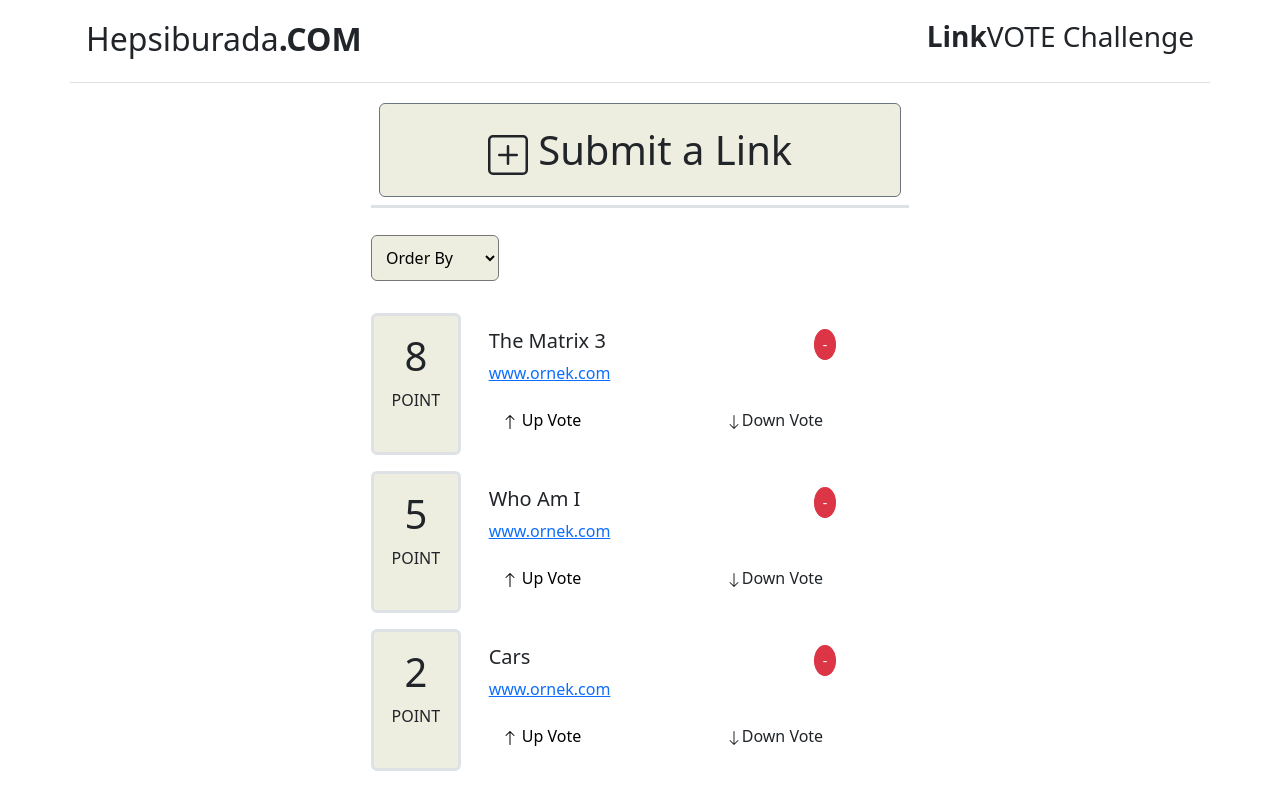
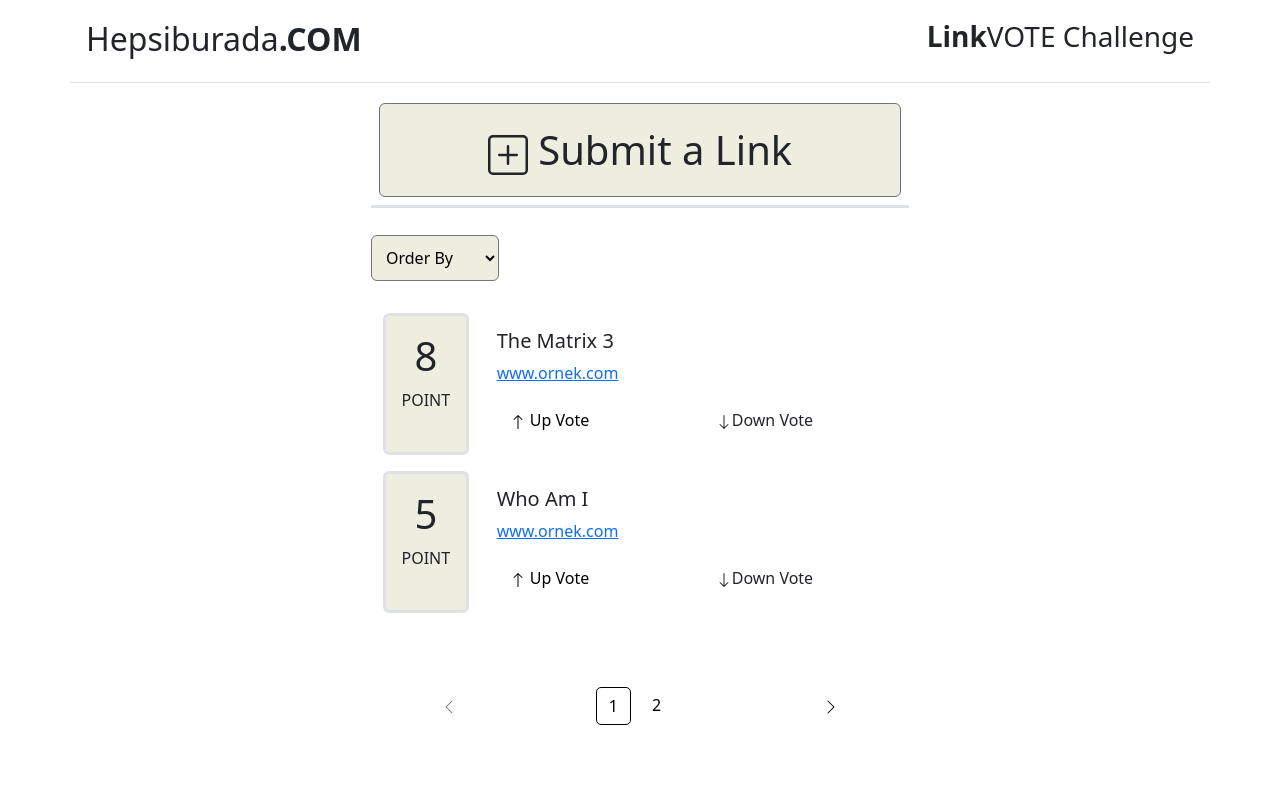
Before and after one commit to FiratGuler/React_Task_1, a React (Create React App) app: page / in a window 1280 px wide. Built offline with nearby package versions, Linux system fonts and the light colour scheme.

Commit message:
"Pagination" Tamam

```diff
--- a/src/Context/siteContext.js
+++ b/src/Context/siteContext.js
@@ -34,7 +34,7 @@ const Provider = ({ children }) => {
 
     const [show, setShow] = useState(true)
 
-
+    const SortedContent = Content.sort(SortedInf === true ? ((a, b) => (a.rating - b.rating)) : (a, b) => (b.rating - a.rating))
 
 
     const data = {
@@ -44,6 +44,7 @@ const Provider = ({ children }) => {
         setContent,
         SortedInf,
         setSortedInf,
+        SortedContent
 
 
     }
--- a/src/components/Content.js
+++ b/src/components/Content.js
@@ -1,5 +1,6 @@
 import { React, useState, useRef, useEffect } from 'react';
 import { useSite } from '../Context/siteContext';
+import PaginationComp from "./PaginationComp";
 
 import { Container, Col, Row, Card, Button, Modal, Alert } from 'react-bootstrap';
 import { ArrowUp, ArrowDown } from 'react-bootstrap-icons';
@@ -10,7 +11,7 @@ import autoAnimate from '@formkit/auto-animate'
 
 export default function Contents() {
 
-    const { Content, setContent, SortedInf } = useSite()
+    const { SortedContent, setContent } = useSite()
 
 
     const parent = useRef(null)
@@ -19,10 +20,8 @@ export default function Contents() {
         parent.current && autoAnimate(parent.current)
     }, [parent])
 
-
-
     const UpVote = (content) => {
-        setContent(Content.map(u => u === content ? (
+        setContent(SortedContent.map(u => u === content ? (
             {
                 ...u,
                 rating: parseInt(u.rating + 1),
@@ -34,7 +33,7 @@ export default function Contents() {
 
     const DownVote = (content) => {
 
-        setContent(Content.map(u => u === content ? (
+        setContent(SortedContent.map(u => u === content ? (
             {
                 ...u,
                 rating: u.rating - 1
@@ -45,12 +44,11 @@ export default function Contents() {
 
     }
 
-    const setBoxId = (i,b) => {
+    const setBoxId = (i, b) => {
         setBox(i)
         setShow(true)
         setdeleteName(b)
     }
-
 
     const Delete = (i) => {
         setContent(content => content.filter((content, id) => content.id !== i))
@@ -59,6 +57,10 @@ export default function Contents() {
         setAlertShow(true)
 
     }
+
+    setInterval(() => {
+        setAlertShow(false)
+    }, 4000)
 
     const handleClose = () => setShow(false);
 
@@ -69,16 +71,31 @@ export default function Contents() {
     const [box, setBox] = useState();
     const [deleteName, setdeleteName] = useState();
 
-    setInterval(() => {
-        setAlertShow(false)
-    }, 4000)
+    const [currentPage, setCurrentPage] = useState(1);
+    const [ContentPerPage] = useState(2)
+
+    const indexOfLastContent = currentPage * ContentPerPage;
+    const indexOfFirstContent = indexOfLastContent - ContentPerPage;
+    const currentContent = SortedContent.slice(indexOfFirstContent, indexOfLastContent);
+    const totalPagesNum = Math.ceil(SortedContent.length / ContentPerPage)
+
+
+    const [style, setStyle] = useState({ display: 'none' });
+
+    const [deleteShowcont, setdeleteShowcont] = useState(true)
+
+    const DeleteShow = () => {
+        setdeleteShowcont(!deleteShowcont)
+        deleteShowcont === true ? setStyle({ display: 'block' }) : setStyle({ display: 'none' })
+    }
     return (
 
-        <>
+        <Container>
+            <Row>
                 <div ref={parent} >
-                {Content.sort(SortedInf === true ? ((a, b) => (a.rating - b.rating)) : (a, b) => (b.rating - a.rating)).map((content) => (
+                    {currentContent.map((content) => (
 
-                    <Container key={content.id} className="my-3" >
+                        <Container key={content.id} className="my-3" onClick={DeleteShow}>
 
                             <Row className="Content_div">
                                 <Col lg="2" className='border rounded border-3 text-center BackgroundMY pt-3'>
@@ -88,9 +105,12 @@ export default function Contents() {
                                 <Col lg="9" >
                                     <Card className="border-0 ">
 
-                                    <Card.Body >
+                                        <Card.Body>
+
                                             <Card.Title >{content.name}
-                                            <Button className='float-end btn-danger rounded-circle' size="sm" onClick={() => setBoxId(content.id,content.name)}>-</Button>
+
+                                                <Button className='float-end btn-danger rounded-circle' style={style} size="sm" onClick={() => setBoxId(content.id, content.name)}>-</Button>
+
                                             </Card.Title>
                                             <Card.Link>{content.url}</Card.Link>
                                             <Card.Text>
@@ -113,6 +133,7 @@ export default function Contents() {
                     ))}
                 </div>
 
+                <PaginationComp pages={totalPagesNum} setCurrentPage={setCurrentPage} currentPage={currentPage} />
 
                 <Modal show={show} key={box} onHide={handleClose}>
                     <Modal.Header className='bg-dark text-white' closeButton>
@@ -121,7 +142,7 @@ export default function Contents() {
                     <Modal.Body >
                         <Container align="center"  >
                             <Row className='fs-5 text-black-50 mt-3'><p>Do you want remove:</p></Row>
-                        <Row ><h2>{Content.map((a) => a.id === box ? a.name : '')}</h2></Row>
+                            <Row ><h2>{SortedContent.map((a) => a.id === box ? a.name : '')}</h2></Row>
                         </Container>
                     </Modal.Body>
 
@@ -136,13 +157,15 @@ export default function Contents() {
 
                     </Modal.Footer>
                 </Modal>
+
+
+            </Row>
             {alertShow &&
                 <Alert show={alertShow} className='position-absolute top-0 start-50 translate-middle-x m-5' variant="success">
 
                     <b>{deleteName}</b> removed.
                 </Alert>}
-
-        </>
+        </Container>
     )
 
 
--- /dev/null
+++ b/src/components/PaginationComp.js
@@ -0,0 +1,54 @@
+import { useEffect, useState } from "react";
+import { Col } from "react-bootstrap"
+import { ChevronLeft, ChevronRight } from "react-bootstrap-icons"
+
+export default function PaginationComp({ pages, setCurrentPage, ContentPerPage }) {
+
+
+
+
+    const numOfPages = [];
+
+    for (let i = 1; i <= pages; i++) {
+        numOfPages.push(i);
+    }
+
+    const [currentButton, setCurrentButton] = useState(1)
+
+    useEffect(() => {
+        setCurrentPage(currentButton)
+    }, [currentButton, setCurrentPage])
+
+
+
+
+    return (
+        <div className="clearfix p-5 ">
+            <ul className="pagination justify-content-center border-0" >
+                <Col>
+                    <li className={`${currentButton === 1 ? 'page-item disabled' : 'page-item'} float-start  `}><a href="#!" className="page-link BTN_pagi"
+                        onClick={() => setCurrentButton((prev) => prev === 1 ? prev : prev - 1)}
+                    ><ChevronLeft /></a></li>
+                </Col>
+
+                    {
+                        numOfPages.map((page, index) => {
+                            return (
+                                <li key={index}
+                                 className={`${currentButton === page ? 'page-item active  ' : 'page-item '}` }>
+                                    <a href="#!" className="page-link  " onClick={() => setCurrentButton(page)}
+                                >{page}</a></li>
+                            )
+
+                        })
+                    }
+
+                <Col className="float-end">
+                    <li className={`${currentButton === numOfPages.length ? 'page-item disabled' : 'page-item'} float-end `}><a href="#!" className="page-link BTN_pagi"
+                        onClick={() => setCurrentButton((prev) => prev === numOfPages.length ? prev : prev + 1)}
+                    ><ChevronRight /></a></li>
+                </Col>
+            </ul>
+        </div>
+    )
+}
--- a/src/style.css
+++ b/src/style.css
@@ -1,18 +1,20 @@
-.BackgroundMY{
+.BackgroundMY {
     background-color: #eeeee0 !important;
 
 }
 
 
 
-.BTN_return{
+.BTN_return {
     background-color: transparent;
     border: none;
     float: left;
     width: 140px;
+
     font-weight: bold;
 }
-.custom-select{
+
+.custom-select {
     margin-top: 5%;
     margin-bottom: 3%;
     background-color: #eeeee0;
@@ -20,3 +22,34 @@
     padding: 10px;
     border-radius: 6px;
 }
+
+
+.pagination a {
+    background-color: transparent ;
+    border: 0;
+    color: black;
+    margin: 10px;
+}
+.pagination a:hover{
+    background-color: black;
+    border-radius: 5px;
+    color: white;
+}
+.active a{
+    background-color: transparent !important;
+    border-style: solid;
+    border-width: 1px;
+    border-color: black !important;
+    border-radius: 5px;
+    color: black !important;
+
+}
+.BTN_pagi{
+    border:0 ;
+}
+.BTN_pagi:hover{
+    border:0;
+
+    color: black;
+
+}
```
Lines whose indentation alone changed are shown as unchanged.
